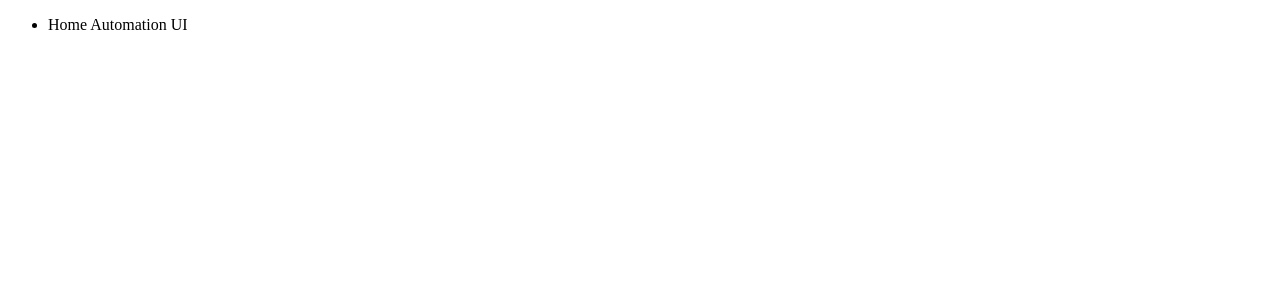
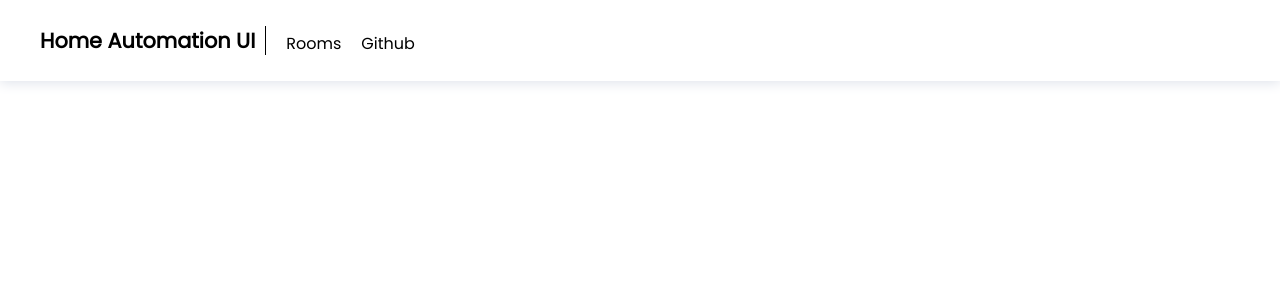
Before and after one commit to abduvik/home-automation-ui, a React (Create React App) app: page / in a window 1280 px wide. Shown: the top 300 px of the page. Built offline with nearby package versions, Linux system fonts and the light colour scheme.

Commit message:
Header Component and Navigation Components Design finished

```diff
--- a/src/components/Layout/Header/Header.js
+++ b/src/components/Layout/Header/Header.js
@@ -1,13 +1,19 @@
 import React from "react";
+import Navigation from "./Navigation/Navigation";
+import NavigationItem from "./Navigation/NavigationItem/NavigationItem";
+
+import classes from "./Header.module.scss";
 
 export default function Header() {
   return (
-    <header>
-      <nav>
-        <ul>
-          <li>Home Automation UI</li>
-        </ul>
-      </nav>
+    <header className={classes.Header}>
+      <div className={classes.HeaderContainer}>
+        <div className={classes.AppName}>Home Automation UI</div>
+        <Navigation>
+          <NavigationItem>Rooms</NavigationItem>
+          <NavigationItem>Github</NavigationItem>
+        </Navigation>
+      </div>
     </header>
   );
 }
--- a/src/components/Layout/Header/Header.module.scss
+++ b/src/components/Layout/Header/Header.module.scss
@@ -0,0 +1,27 @@
+@import "../../../variables.scss";
+
+.Header {
+  box-shadow: 0 2px 12px 0 #dfe3eb;
+  background: #fff;
+  padding: 25px 15px;
+  margin: auto;
+  box-sizing: border-box;
+
+  .HeaderContainer {
+    display: flex;
+    max-width: $MAX_WIDTH;
+    margin: auto;
+  }
+
+  .AppName {
+    font-weight: bold;
+    font-size: 1.3rem;
+    padding-right: 10px;
+
+    &::after {
+      content: "";
+      margin-left: 10px;
+      border-right: 1px solid #000;
+    }
+  }
+}
--- a/src/components/Layout/Header/Navigation/Navigation.js
+++ b/src/components/Layout/Header/Navigation/Navigation.js
@@ -0,0 +1,11 @@
+import React from "react";
+
+import classes from "./Navigation.module.scss";
+
+export default function Navigation(props) {
+  return (
+    <nav className={classes.Nav}>
+      <ul>{props.children}</ul>
+    </nav>
+  );
+}
--- a/src/components/Layout/Header/Navigation/Navigation.module.scss
+++ b/src/components/Layout/Header/Navigation/Navigation.module.scss
@@ -0,0 +1,14 @@
+.Nav {
+  display: flex;
+
+  ul {
+    display: flex;
+    padding: 0;
+    margin: auto auto 0 0;
+    list-style: none;
+
+    li {
+      margin: 0 10px;
+    }
+  }
+}
--- /dev/null
+++ b/src/components/Layout/Header/Navigation/NavigationItem/NavigationItem.js
@@ -0,0 +1,5 @@
+import React from "react";
+
+export default function NavigationItem(props) {
+  return <li>{props.children}</li>;
+}
--- a/src/style.scss
+++ b/src/style.scss
@@ -0,0 +1,10 @@
+/** This file contains global styles and generic classes **/
+
+@import url("https://fonts.googleapis.com/css?family=Poppins&display=swap");
+
+html,
+body {
+  margin: 0;
+  padding: 0;
+  font-family: "Poppins", sans-serif;
+}
--- /dev/null
+++ b/src/variables.scss
@@ -0,0 +1 @@
+$MAX_WIDTH: 1200px;
```
Also changed, not shown: src/components/Layout/Header/Navigation/NavigationItem/Navigation.js (deleted), src/components/Layout/Header/Navigation/NavigationItem/Navigation.module.scss (deleted), src/components/Layout/Header/Navigation/NavigationItem/NavigationItem.module.scss (added), 2 other files (tests, documents, lock files or other folders).
